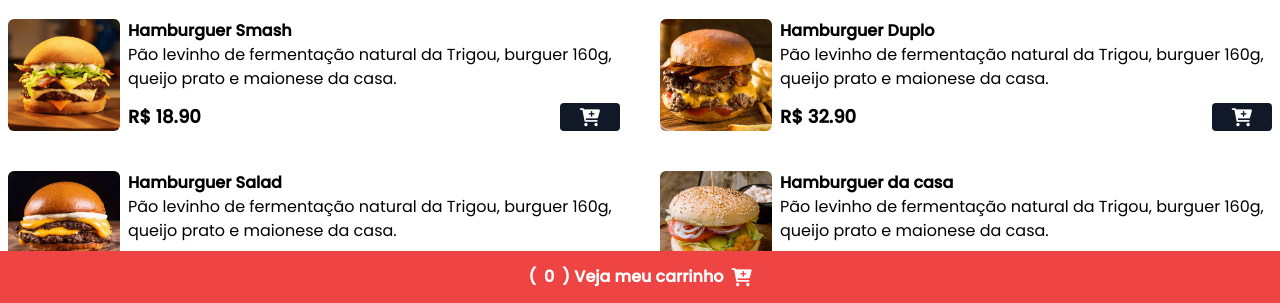
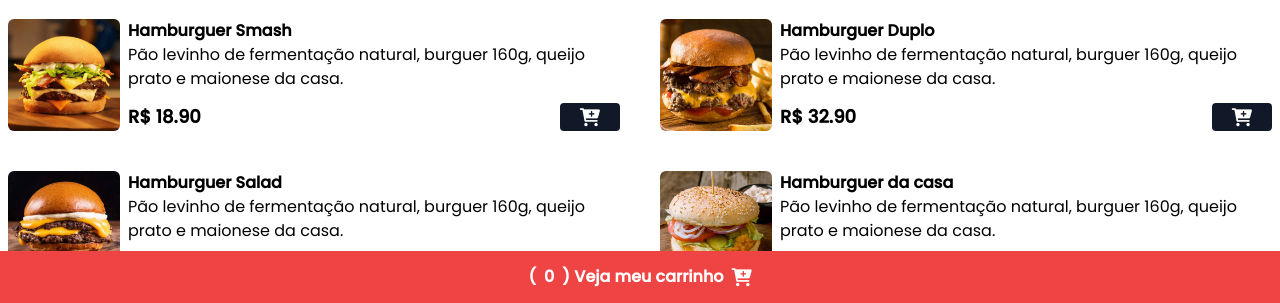
Before and after one commit to peterson-augusto/hamburgueria, a website: page index.html in a window 1280 px wide. Shown: the part 497-800 px from the top of the page. Drawn offline with nearby package versions, Linux system fonts and the light colour scheme.

Commit message:
alteração html

```diff
--- a/index.html
+++ b/index.html
@@ -57,7 +57,7 @@
 
                 <div>
                     <p class="font-bold">Hamburguer Smash </p>
-                    <p>Pão levinho de fermentação natural da Trigou, burguer 160g, queijo prato e maionese da casa.</p>
+                    <p>Pão levinho de fermentação natural, burguer 160g, queijo prato e maionese da casa.</p>
 
                     <div class="flex items-center gap-2 justify-between mt-3">
                         <p class="font-bold text-lg">R$ 18.90</p>
@@ -78,7 +78,7 @@
 
                 <div>
                     <p class="font-bold">Hamburguer Duplo </p>
-                    <p>Pão levinho de fermentação natural da Trigou, burguer 160g, queijo prato e maionese da casa.</p>
+                    <p>Pão levinho de fermentação natural, burguer 160g, queijo prato e maionese da casa.</p>
 
                     <div class="flex items-center gap-2 justify-between mt-3">
                         <p class="font-bold text-lg">R$ 32.90</p>
@@ -99,7 +99,7 @@
 
                 <div>
                     <p class="font-bold">Hamburguer Salad </p>
-                    <p>Pão levinho de fermentação natural da Trigou, burguer 160g, queijo prato e maionese da casa.</p>
+                    <p>Pão levinho de fermentação natural, burguer 160g, queijo prato e maionese da casa.</p>
 
                     <div class="flex items-center gap-2 justify-between mt-3">
                         <p class="font-bold text-lg">R$ 35.90</p>
@@ -120,7 +120,7 @@
 
                 <div>
                     <p class="font-bold">Hamburguer da casa </p>
-                    <p>Pão levinho de fermentação natural da Trigou, burguer 160g, queijo prato e maionese da casa.</p>
+                    <p>Pão levinho de fermentação natural, burguer 160g, queijo prato e maionese da casa.</p>
 
                     <div class="flex items-center gap-2 justify-between mt-3">
                         <p class="font-bold text-lg">R$ 30.00</p>
```
